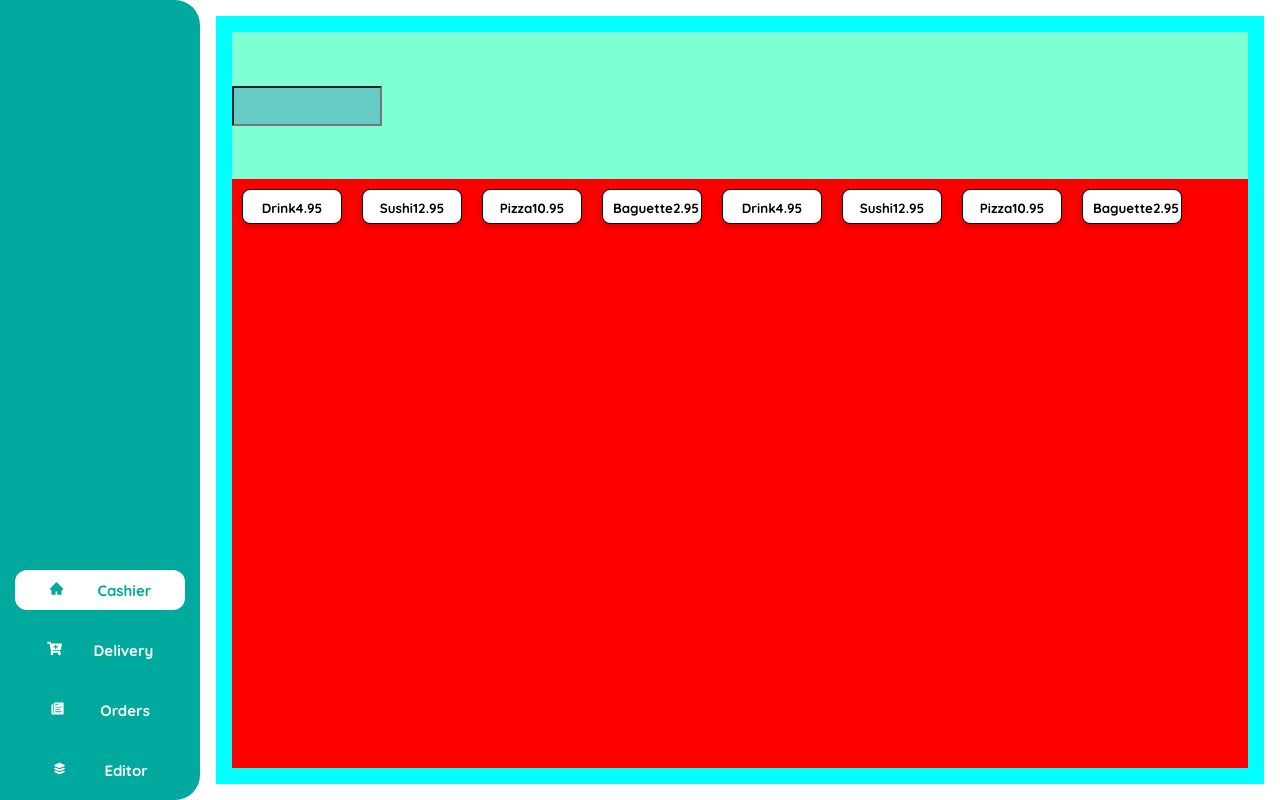
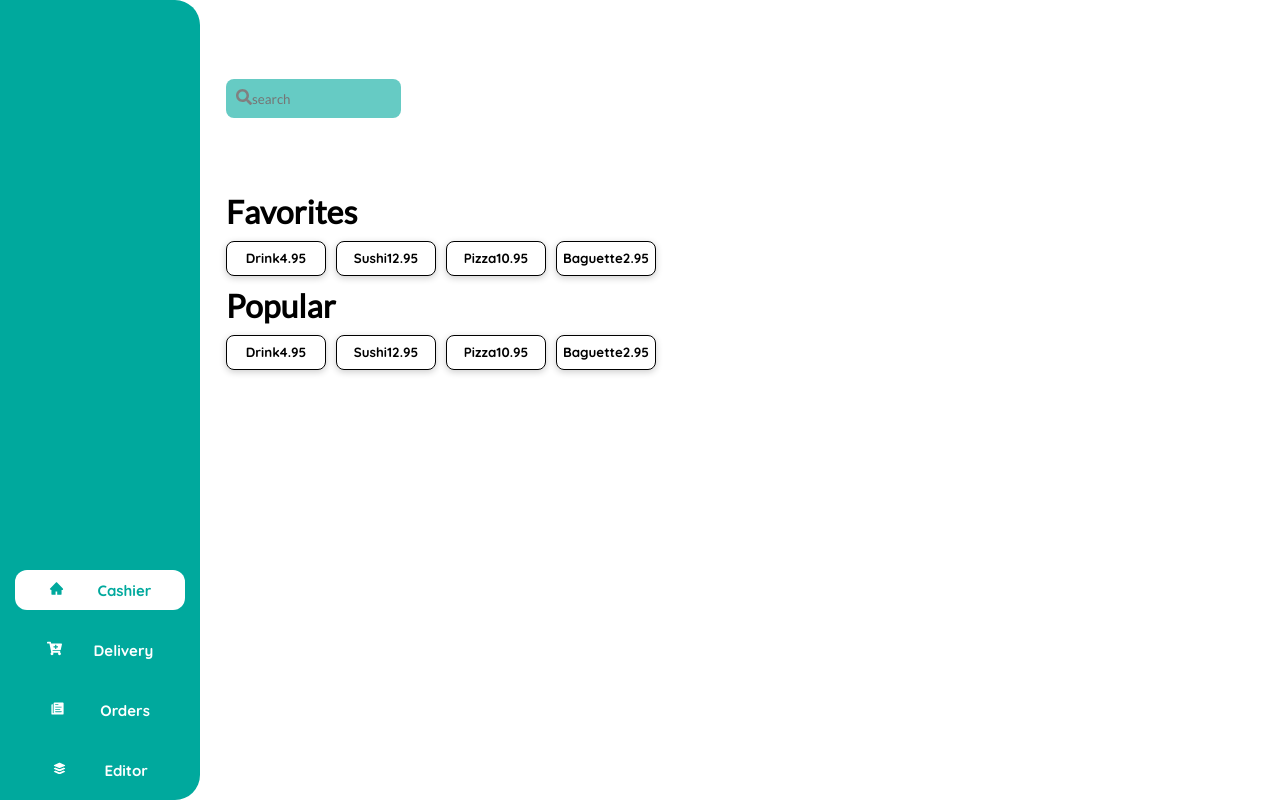
Before and after one commit to JimmyLam96/cash-up, a React (Create React App) app: page / in a window 1280 px wide. Built offline with nearby package versions, Linux system fonts and the light colour scheme.

Commit message:
[WIP] Proper search bar styling and grid styling

```diff
--- a/src/components/Searchbar.tsx
+++ b/src/components/Searchbar.tsx
@@ -1,8 +1,16 @@
 import React from "react";
+import * as FaIcons from "react-icons/fa";
 import "../css/Searchbar.css";
 
 function Searchbar() {
-  return <input className="searchbar"></input>;
+  return (
+    <form className="searchbar">
+      <i className="icon">
+        <FaIcons.FaSearch />
+      </i>
+      <input placeholder="search" className="inputfield"></input>
+    </form>
+  );
 }
 
 export default Searchbar;
--- a/src/css/App.css
+++ b/src/css/App.css
@@ -19,16 +19,3 @@
   flex-direction: row;
   height: 100vh;
 }
-
-.cashier,
-.delivery,
-.orders,
-.editor {
-  /* flexbox */
-
-  /* margin & padding */
-  margin: 2vh;
-  padding: 2vh;
-
-  background-color: aqua;
-}
--- a/src/css/Cashier.css
+++ b/src/css/Cashier.css
@@ -5,21 +5,26 @@
   flex-direction: column;
 
   /* margin & padding */
-  margin: 2vh;
+  /* margin: 2vh; */
   padding: 2vh;
 
-  background-color: aqua;
+  /* background-color: aqua; */
 }
 
 .searchbar-container {
-  background-color: aquamarine;
+  /* background-color: aquamarine; */
   display: flex;
   align-items: center;
   flex: 0.2;
+  padding: 10px;
 }
 .dishcards-container {
+  flex: 0.8;
+  padding: 10px;
+  /* background-color: red; */
+}
+.category-container {
   background-color: red;
   display: flex;
   flex-wrap: wrap;
-  flex: 0.8;
 }
--- a/src/css/Dishcard.css
+++ b/src/css/Dishcard.css
@@ -3,8 +3,8 @@
   width: 100px;
 
   /* margin & padding */
-  margin: 10px;
-  padding: 10px;
+  /*top - right - bottom - left*/
+  margin: 10px 10px 10px 0;
 
   /* look & feel */
   font-weight: bolder;
--- a/src/css/NavbarButton.css
+++ b/src/css/NavbarButton.css
@@ -9,7 +9,7 @@
   outline: none;
   /* others */
   cursor: pointer;
-  /*top - left - bottom - right*/
+  /*top - right - bottom - left*/
   margin: 10px 0px 10px 0px;
   transition: transform 0.3s ease;
 }
--- a/src/css/Searchbar.css
+++ b/src/css/Searchbar.css
@@ -1,9 +1,22 @@
 .searchbar {
+  /* flexbox */
+  display: flex;
+  align-items: center;
+  justify-content: space-between;
+  /* colors */
+  color: gray;
   background-color: var(--secondairy);
+  /* dimensions */
+  width: 175px;
+  /* padding & margins */
+  padding: 10px;
+
+  border-radius: 8px;
+}
+
+.inputfield {
   color: white;
-  /* background-image: url("searchicon.png"); */
-  height: 40px;
-  width: 150px;
-  background-repeat: no-repeat;
-  padding-left: 40px;
+  background-color: var(--secondairy);
+  border: none;
+  outline: none;
 }
--- a/src/pages/Cashier.tsx
+++ b/src/pages/Cashier.tsx
@@ -12,7 +12,14 @@ function Cashier() {
       </div>
       <div className="dishcards-container">
         {DishesData.map((item, index) => {
-          return <Dishcard key={index} details={item}></Dishcard>;
+          return (
+            <div className="catergory-container">
+              <h1>{item.category}</h1>
+              {item.dishes.map((x) => {
+                return <Dishcard key={index} details={x}></Dishcard>;
+              })}
+            </div>
+          );
         })}
       </div>
     </div>
--- a/src/tmp/DishesData.tsx
+++ b/src/tmp/DishesData.tsx
@@ -1,6 +1,9 @@
 import React from "react";
 
 export const DishesData = [
+  {
+    category: "Favorites",
+    dishes: [
       {
         title: "Drink",
         price: 4.95,
@@ -17,6 +20,11 @@ export const DishesData = [
         title: "Baguette",
         price: 2.95,
       },
+    ],
+  },
+  {
+    category: "Popular",
+    dishes: [
       {
         title: "Drink",
         price: 4.95,
@@ -33,4 +41,6 @@ export const DishesData = [
         title: "Baguette",
         price: 2.95,
       },
+    ],
+  },
 ];
```
Also changed, not shown: 1 other file (tests, documents, lock files or other folders). Lines whose indentation alone changed are shown as unchanged.
